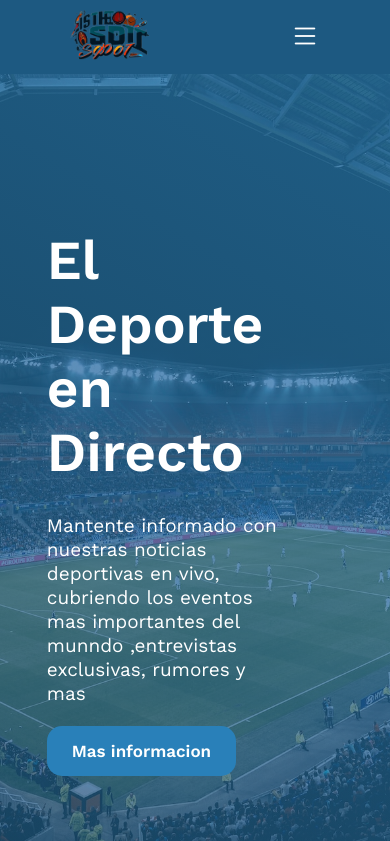
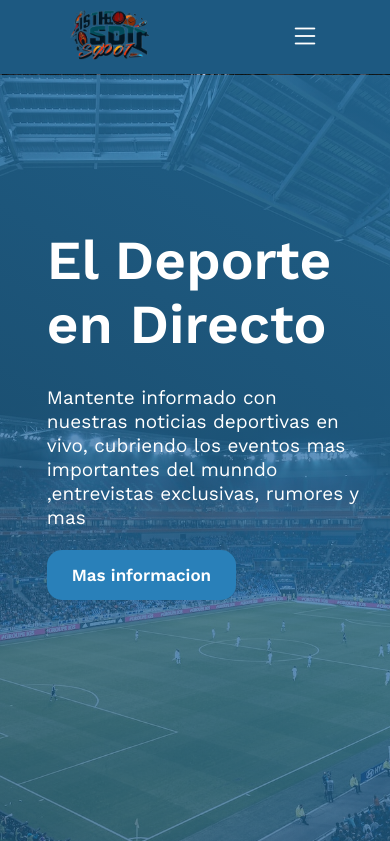
Before and after one commit to JairAle25/Landing-Page-Deports, a plain HTML site: page index.html in a window 390 px wide. Shown: the top 841 px of the page. Drawn offline with nearby package versions, Linux system fonts and the light colour scheme.

Commit message:
sigo con el responsive

```diff
--- a/estilo.css
+++ b/estilo.css
@@ -659,6 +659,9 @@ lado del otro*/
 
 @media(max-width:767px){
     .cabecera{
+        position: relative;
+    }
+    .body{
         width: 100%;
     }
     .cabecera .imagencab{
@@ -673,8 +676,12 @@ lado del otro*/
         font-size: 30px;
         color: white;
     }
+    .hero::before{
+        left: 0;
+        top: 75px;
+    }
     .contHero{
-        width: 60%;
+        width: 80%;
     }
     .contHero h1{
         font-size: 55px;
```
